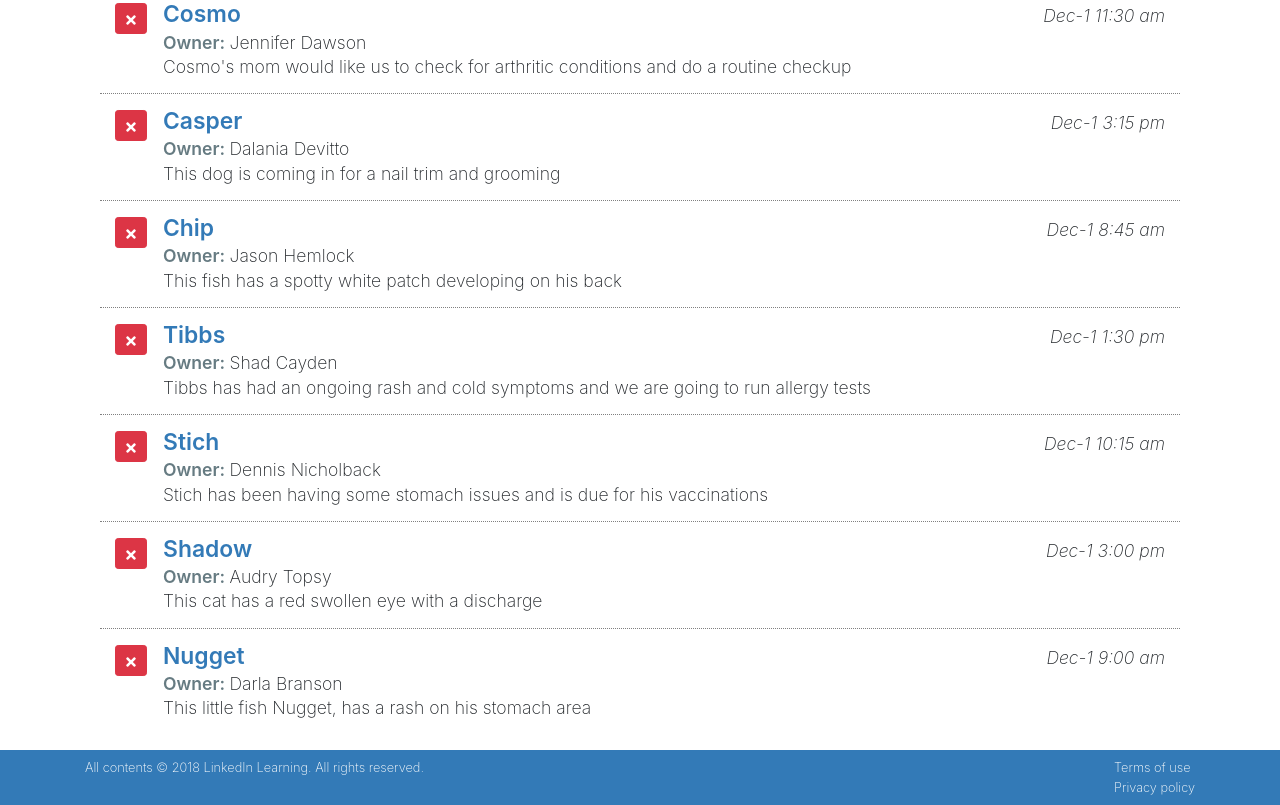
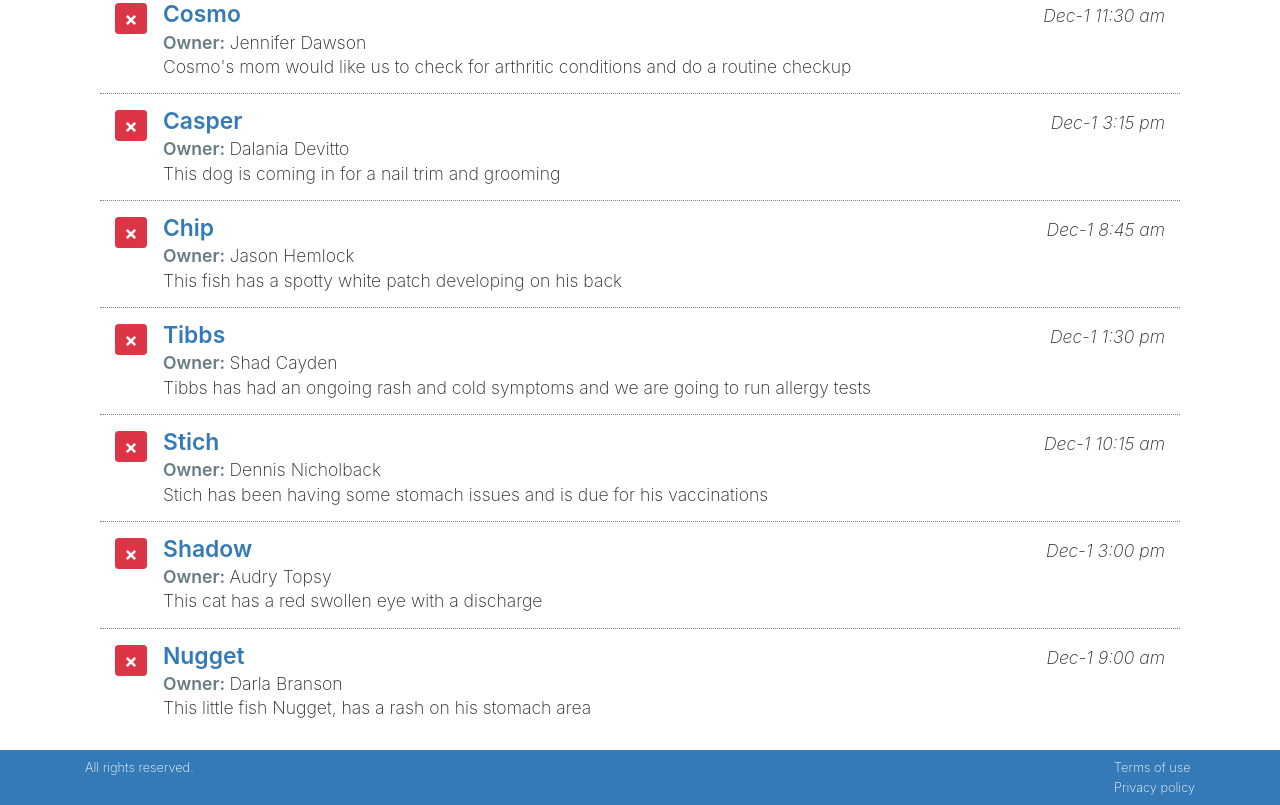
Before and after one commit to JaneGeorge15/learning-react, a React app: page public/index.html in a window 1280 px wide. Shown: the part 2244-3049 px from the top of the page. Built offline with nearby package versions, Linux system fonts and the light colour scheme.

```diff
--- a/public/index.html
+++ b/public/index.html
@@ -37,8 +37,7 @@
 
     <footer class="container d-flex text-white py-2">
       <p>
-        All contents &copy; 2018
-        <a href="https://www.linkedin.com/learning">LinkedIn Learning</a>. All
+         All
         rights reserved.
       </p>
       <div class="ml-auto">
```
